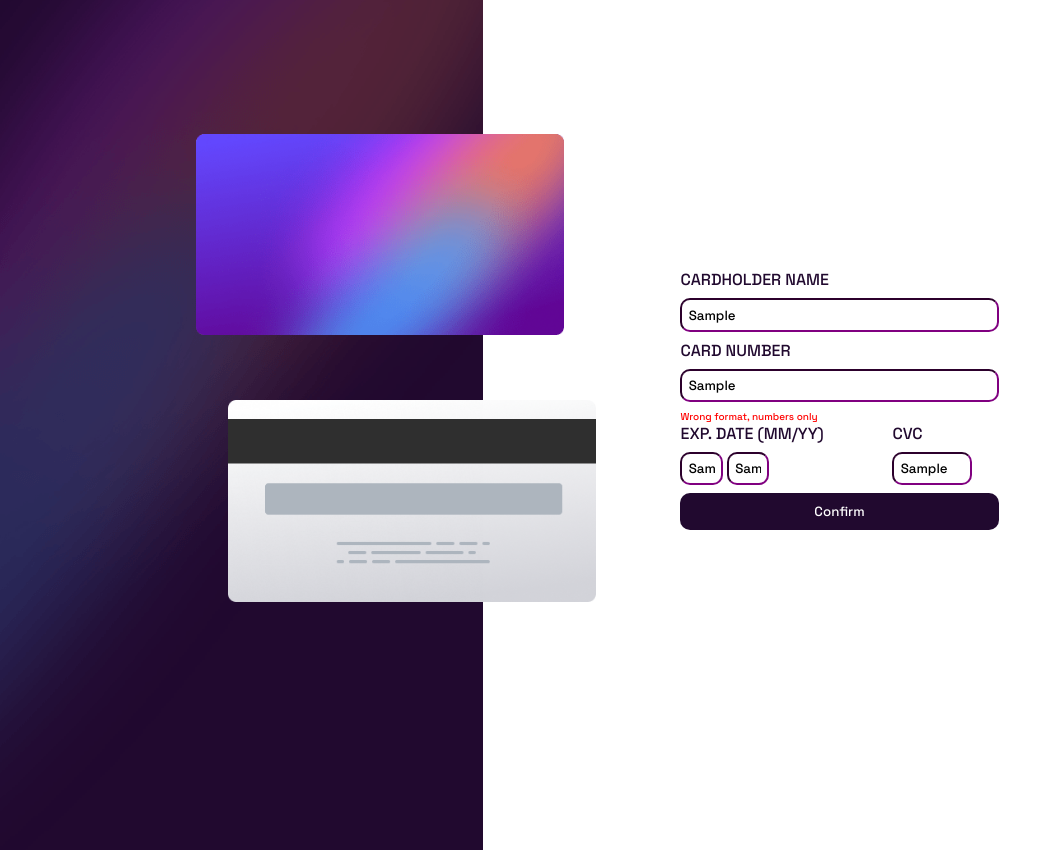
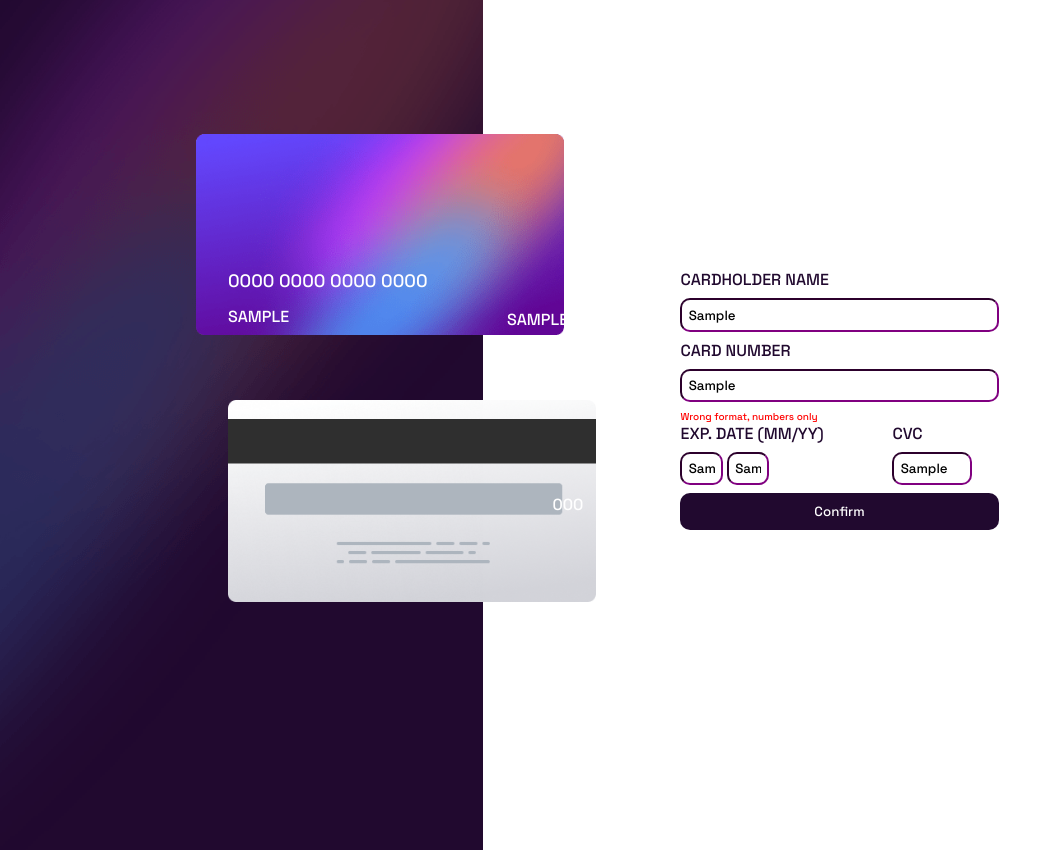
Before and after one commit to nyllegriffiths1/interactive-card-form, a plain HTML site: page index.html in a window 1280 px wide. Both pictures are taken after typing "Sample", "Sample", "Sample", "Sample", "Sample" into the empty fields and a click on the button "Confirm". Shown: the whole page, without its empty margins (0-1062 px from the left). Drawn offline with Linux system fonts and the light colour scheme.

Commit message:
javascript features dom manipulation

```diff
--- a/app.js
+++ b/app.js
@@ -1,9 +1,28 @@
-function validateCreditCard() {
     let creditCardNumber = document.getElementById('cnumber').value;
     let errorMessage = document.getElementById('error-message');
     let cardNumberDisplay = document.getElementById('cardNumberDisplay');
+    let expirationDateMonth = document.getElementById('sm-input1');
+    let expirationDateYear = document.getElementById('sm-input2');
+    let security = document.getElementById('cvc-input');
+    let creditCardName = document.getElementById('cname');
+    let cardHolderNameDisplay = document.getElementById('cardHolderName');
+    let securityDisplay = document.getElementById('securityDisplay');
     let expirationDateDisplay = document.getElementById('expirationYearDisplay');
-    let securityDisplay = document.getElementById('securityDisplay');
+
+
+    // Changing the values live
+    creditCardName.addEventListener('input', function() {
+        cardHolderNameDisplay.textContent = creditCardName.value;
+    });
+
+    expirationDateMonth.addEventListener('input', function() {
+        expirationDateDisplay.textContent = expirationDateMonth.value;
+    })
+
+
+
+
+function validateCreditCard() {
     // Remove spaces and dashes from the credit card number
     let cleanedCreditCardNumber = creditCardNumber.replace(/[\s-]/g, '');
 
@@ -12,10 +31,7 @@ function validateCreditCard() {
 
     if (regex.test(cleanedCreditCardNumber)) {
         errorMessage.textContent = '';
-
-        cardNumberDisplay.textContent = 'Card Number: ' + cleanedCreditCardNumber;
-
-        return false;
+        return true;
     } else {
 
         errorMessage.innerHTML = 'Wrong format, numbers only';
--- a/index.html
+++ b/index.html
@@ -19,9 +19,18 @@
       <!-- back card img -->
       <img src="/interactive-card-form/images/bg-card-back.png" alt="back card img" id="back-card">
       <div id="displayCard">
-        <div id="cardNumberDisplay"></div>
-        <div id="expirationYearDisplay"></div>
-        <div id="securityDisplay"></div>
+        <div id="cardHolderName">
+          <p>Jane Appleseed</p>
+        </div>
+        <div id="cardNumberDisplay">
+          <p>0000 0000 0000 0000</p>
+        </div>
+        <div id="expirationYearDisplay">
+          <p id="month">09/<span id="year">00</span></p>
+        </div>
+        <div id="securityDisplay">
+          <p>000</p>
+        </div>
       </div>
     </div>
     <!-- Form -->
--- a/styles.css
+++ b/styles.css
@@ -162,6 +162,40 @@ form {
     border-radius: 0.625rem;
 }
 
+#cardNumberDisplay {
+    position: absolute;
+    top: 0;
+    left: -32%;
+    font-size: 1.125rem;
+    color: white;
+}
+
+#cardHolderName {
+    position: absolute;
+    top: 4%;
+    left: -32%;
+    margin-top: 1.65rem;
+    color: white;
+}
+
+#expirationYearDisplay {
+    position: absolute;
+    top: 15%;
+    left: -1%;
+    padding-left: 2rem;
+    color: white;
+}
+
+#securityDisplay {
+    position: absolute;
+    top: 86%;
+    color: white;
+}
+
+
+
+
+
 @media (min-width: 1440px) {
     #front-card {
         left: -28%;
@@ -172,4 +206,18 @@ form {
     form {
         padding-left: 0;
     }
+    #cardNumberDisplay {
+            top: 0;
+            left: -24%;
+            font-size: 1.125rem;
+            color: white;
+
+    }
+    #cardHolderName {
+        left: -24%;
+    }
+    #securityDisplay {
+        left: 7%;
+    }
+
 }
```
